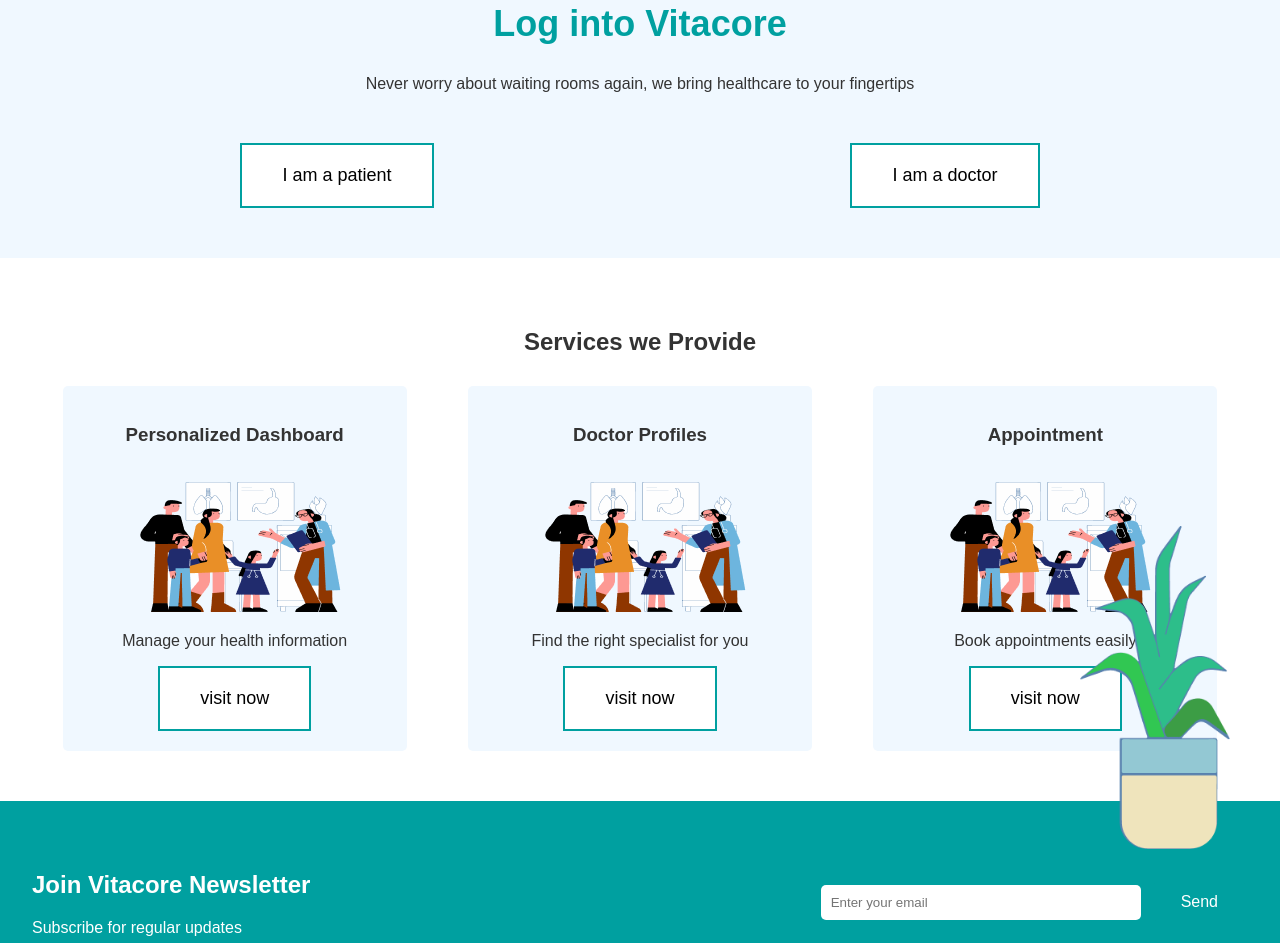
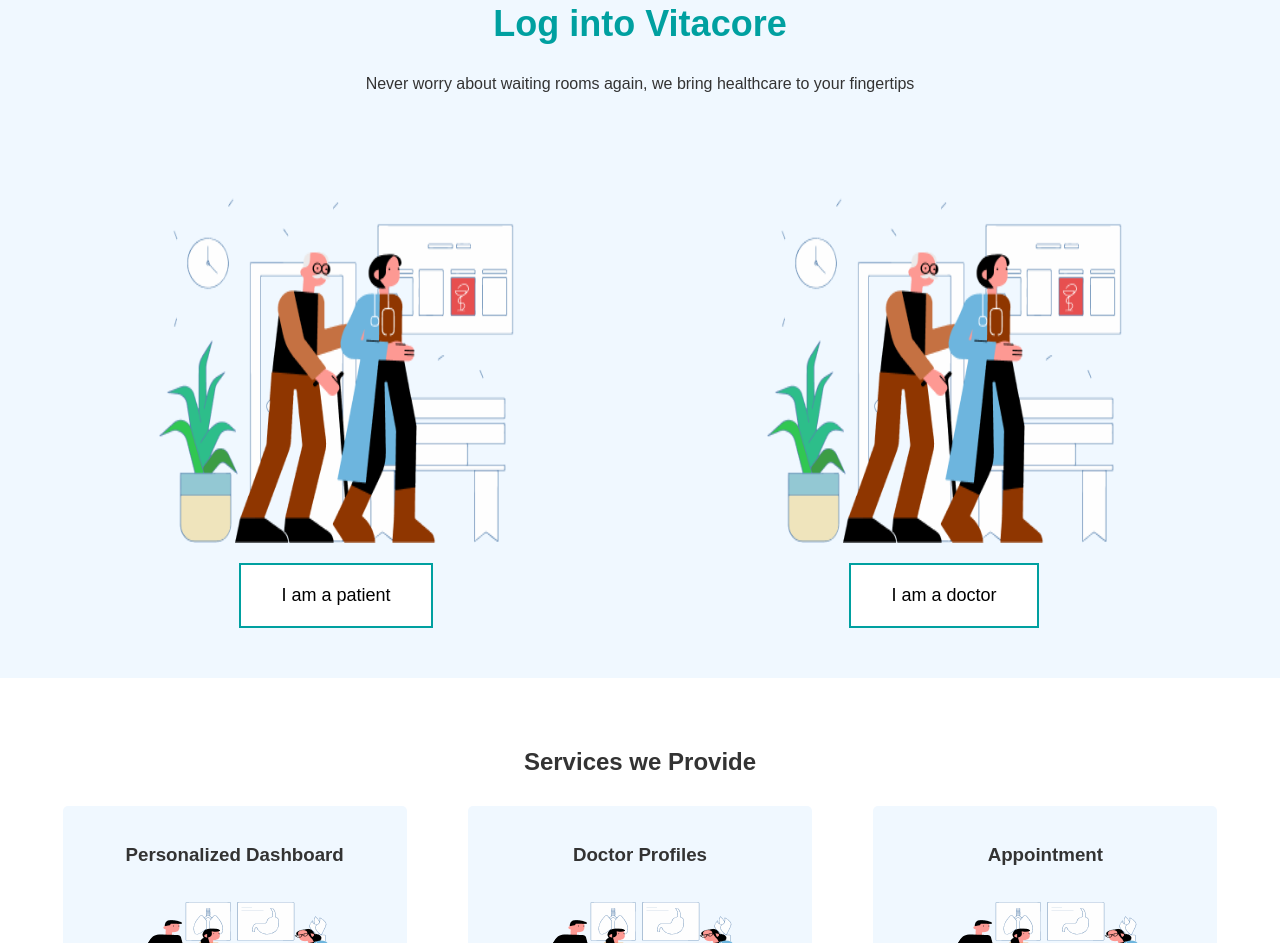
Before and after one commit to Gaurav-py-Ghosh/Web, a plain HTML site: page Project/index.html in a window 1280 px wide. Shown: the part 1101-2044 px from the top of the page. Drawn offline with Linux system fonts and the light colour scheme.

Commit message:
Add files via upload

```diff
--- a/Project/index.html
+++ b/Project/index.html
@@ -30,9 +30,16 @@
             <h1>Log into Vitacore</h1>
             <p>Never worry about waiting rooms again, we bring healthcare to your fingertips</p>
             <div class="user-type">
-                <button class="user-btn">I am a patient</button>
-                <button class="user-btn">I am a doctor</button>
+                <div class="user-card">
+                    <img src="images/Group2.png" alt="Patient Icon" class="user-icon">
+                    <button class="user-btn">I am a patient</button>
+                </div>
+                <div class="user-card">
+                    <img src="images/Group2.png" alt="Doctor Icon" class="user-icon">
+                    <button class="user-btn">I am a doctor</button>
+                </div>
             </div>
+
         </div>
     </section>
 
--- a/Project/style.css
+++ b/Project/style.css
@@ -194,3 +194,34 @@ footer {
     padding: 20px 0;
     text-align: center;
 }
+.user-type {
+    display: flex;
+    justify-content: space-around;
+    margin-top: 50px;
+}
+
+.user-card {
+    display: flex;
+    flex-direction: column;
+    align-items: center;
+}
+
+.user-icon {
+    width: 500px; /* Increased the size of the image */
+    height: 400px;
+    margin-bottom: 20px;
+}
+
+.user-btn {
+    background-color: #fff;
+    border: 2px solid #00a0a0;
+    padding: 20px 40px;
+    font-size: 18px;
+    cursor: pointer;
+}
+
+.user-btn:hover {
+    background-color: #00a0a0;
+    border: 2px solid #ffffff;
+    color: white;
+}
```
Also changed, not shown: Group2.png (added), Project/images/Group2.png (added).
